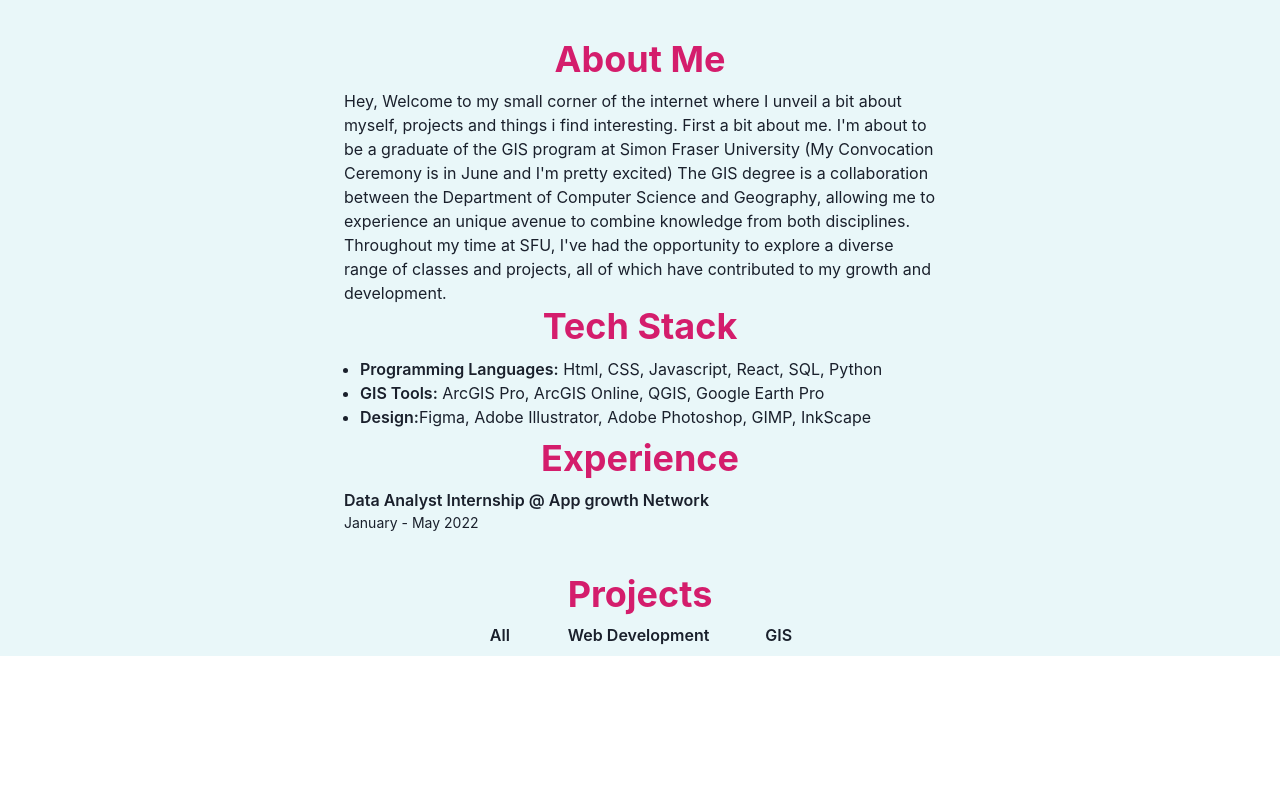
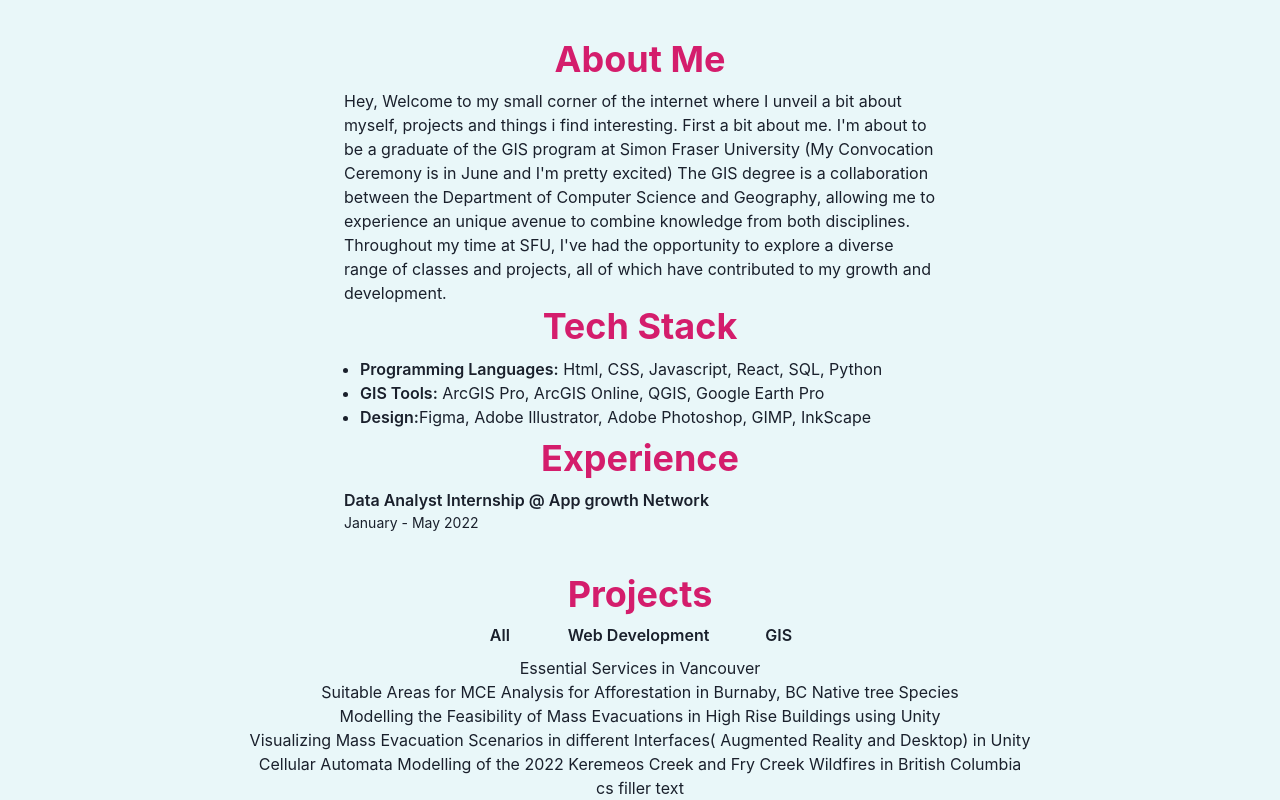
Before and after one commit to Akinloluwa-Adedijo/personal_website, a React (Vite) app: page / in a window 1280 px wide. Shown: the part 269-1069 px from the top of the page. Before the commit the page ends 925 px from the top, so only its background shows below. Built offline with nearby package versions, Linux system fonts and the light colour scheme.

Commit message:
project button categories working

```diff
--- a/src/components/Projects.jsx
+++ b/src/components/Projects.jsx
@@ -1,4 +1,4 @@
-import React, { useState } from "react";
+import React, { useEffect, useState } from "react";
 import {
   Box,
   Button,
@@ -7,30 +7,24 @@ import {
   Flex,
   Spacer,
   useColorModeValue,
+  filter,
 } from "@chakra-ui/react";
 import { projectButtons } from "../data";
-import { getProjects } from "../data_service";
+import { getProjects, filterProject } from "../data_service";
 
-const ProjectToggleButton = (props) => {
-  const { children } = props;
+const Projects = () => {
+  const [filtProject, setFiltProject] = useState(null);
+  useEffect(() => {
+    setFiltProject(getProjects());
+  }, []);
 
-  return (
-    <Button
-      color={useColorModeValue("tect.light", "primary")}
-      px={2}
-      py={1}
-      bg={"none"}
-      _hover={{
-        bg: "primary",
-        color: "text.light",
-      }}
-      _active={{ bg: "primary", color: "text.light" }}
-    >
-      {children}
-    </Button>
-  );
-};
-const Projects = () => {
+  function handleProjectType(e) {
+    let type = e.target.value;
+    type !== "all" ? "true" : "false";
+    type !== "all"
+      ? setFiltProject(filterProject(type))
+      : setFiltProject(getProjects());
+  }
   return (
     <Box h={"max-content"}>
       <Heading
@@ -43,16 +37,34 @@ const Projects = () => {
       <Center>
         <Flex>
           <Flex direction={"row"} gap={10}>
-            {/* <ProjectToggleButton>random</ProjectToggleButton> */}
             {projectButtons &&
               projectButtons.map((type, index) => (
-                <ProjectToggleButton key={index} value={type.value}>
+                <Button
+                  key={index}
+                  value={type.value}
+                  onClick={handleProjectType}
+                  color={useColorModeValue("tect.light", "primary")}
+                  px={2}
+                  py={1}
+                  bg={"none"}
+                  _hover={{
+                    bg: "primary",
+                    color: "text.light",
+                  }}
+                  _active={{ bg: "primary", color: "text.light" }}
+                >
                   {type.name}
-                </ProjectToggleButton>
+                </Button>
               ))}
           </Flex>
         </Flex>
       </Center>
+      {filtProject &&
+        filtProject.map((type) => (
+          <ul key={type.id}>
+            <li>{type.title}</li>
+          </ul>
+        ))}
     </Box>
   );
 };
--- a/src/data.js
+++ b/src/data.js
@@ -118,4 +118,9 @@ export const projectsInfo = [
       },
     },
   },
+  {
+    id: 6,
+    title: "cs filler text",
+    category: "web_development",
+  },
 ];
--- a/src/data_service.js
+++ b/src/data_service.js
@@ -1,6 +1,13 @@
 import { projectsInfo } from "./data";
 
 export function getProjects() {
-  const projectsList = projectInfo;
+  const projectsList = projectsInfo;
   return projectsList;
 }
+
+export function filterProject(projectType) {
+  let filteredProject = getProjects().filter(
+    (type) => type.category === projectType
+  );
+  return filteredProject;
+}
```
